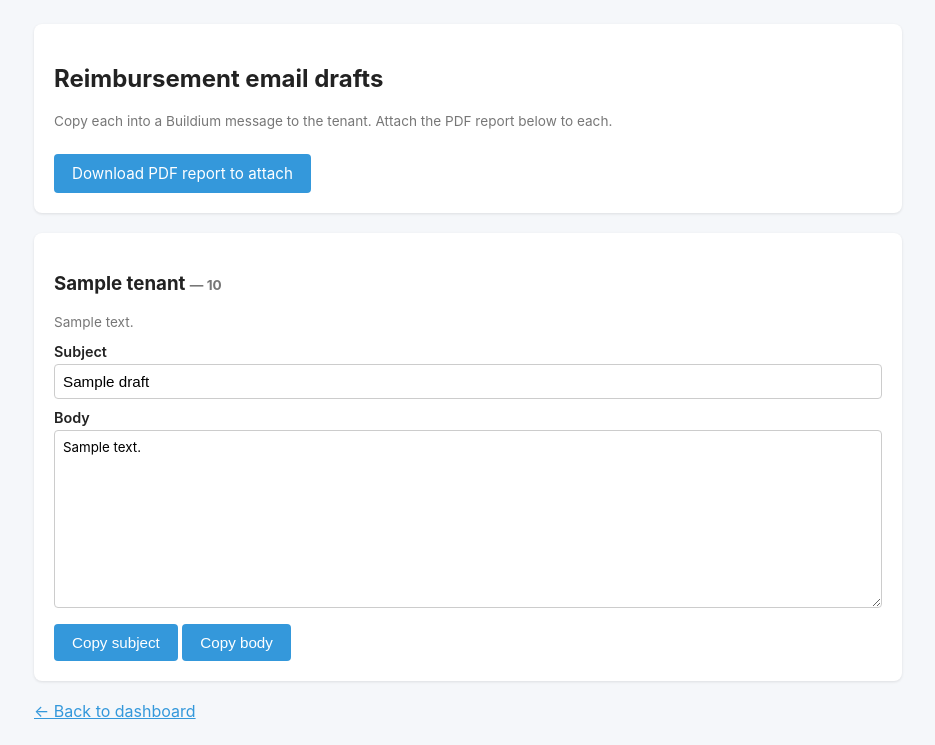
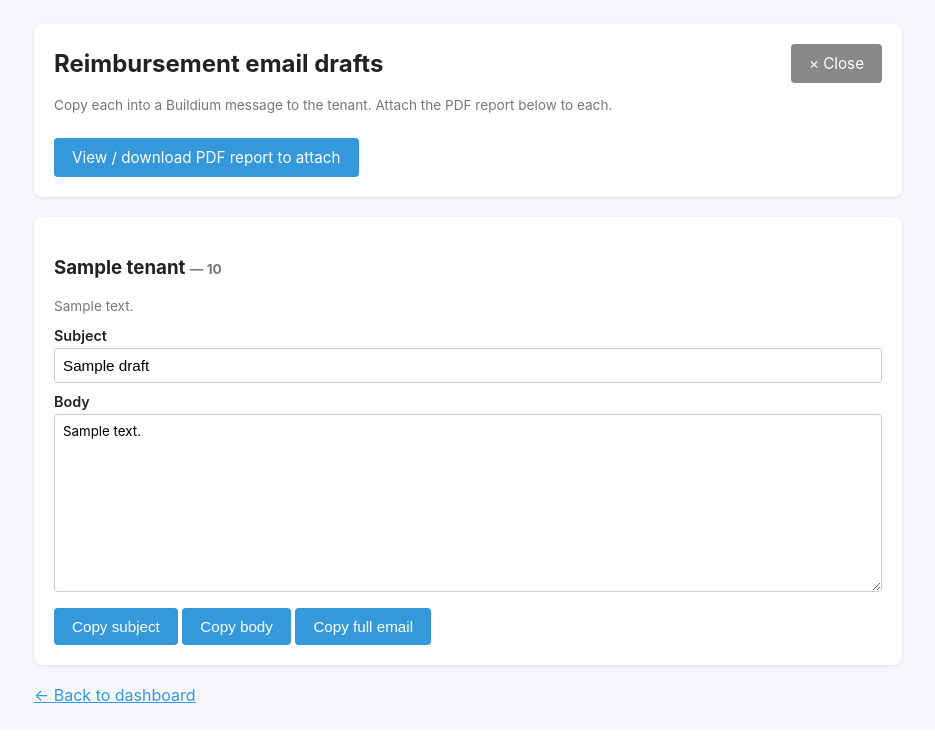
Before and after one commit to markberenstein/fulton-pge-app, a Flask app: template app/templates/emails.html in a window 1280 px wide. Shown: the part 82-827 px from the top of the page, without its empty margins (172-1107 px from the left). After the commit the page ends 785 px from the top, so only its background shows below. Run offline with Flask 3, Linux system fonts and the light colour scheme; the template is opened without the code that fills it: most values are stand-ins (such as "Sample title", 1, 10 or a date in 2020).

Commit message:
Enhance reimbursement email draft layout and functionality

```diff
--- a/app/templates/emails.html
+++ b/app/templates/emails.html
@@ -1,9 +1,12 @@
 {% extends "base.html" %}
 {% block content %}
 <div class="card">
-  <h2>Reimbursement email drafts</h2>
+  <div style="display:flex;align-items:center;justify-content:space-between;">
+    <h2 style="margin:0;">Reimbursement email drafts</h2>
+    <a href="{{ url_for('dashboard', run_id=run_id) }}" class="btn" style="margin:0;background:#888;">&times; Close</a>
+  </div>
   <p class="muted">Copy each into a Buildium message to the tenant. Attach the PDF report below to each.</p>
-  <a class="btn" href="{{ url_for('report', run_id=run_id) }}">Download PDF report to attach</a>
+  <a class="btn" href="{{ url_for('report_view', run_id=run_id) }}">View / download PDF report to attach</a>
 </div>
 
 {% for d in drafts %}
@@ -16,17 +19,34 @@
   <textarea readonly rows="10" style="width:100%;padding:8px;border:1px solid #ccc;border-radius:4px;font-family:inherit;" id="body-{{ loop.index }}">{{ d.body }}</textarea>
   <button type="button" onclick="copyField('subject-{{ loop.index }}')">Copy subject</button>
   <button type="button" onclick="copyField('body-{{ loop.index }}')">Copy body</button>
+  <button type="button" onclick="copyFullEmail({{ loop.index }})">Copy full email</button>
+  <span class="muted" id="copied-{{ loop.index }}" style="display:none;margin-left:8px;">Copied!</span>
 </div>
 {% endfor %}
 
 <p><a href="{{ url_for('dashboard', run_id=run_id) }}">&larr; Back to dashboard</a></p>
 
 <script>
+function flashCopied(idx) {
+  const note = document.getElementById('copied-' + idx);
+  if (!note) return;
+  note.style.display = 'inline';
+  setTimeout(() => { note.style.display = 'none'; }, 1500);
+}
+
 function copyField(id) {
   const el = document.getElementById(id);
   el.select();
   el.setSelectionRange(0, 99999);
   navigator.clipboard.writeText(el.value);
 }
+
+function copyFullEmail(idx) {
+  const subject = document.getElementById('subject-' + idx).value;
+  const body = document.getElementById('body-' + idx).value;
+  const full = 'Subject: ' + subject + '\n\n' + body;
+  navigator.clipboard.writeText(full);
+  flashCopied(idx);
+}
 </script>
 {% endblock %}
```
